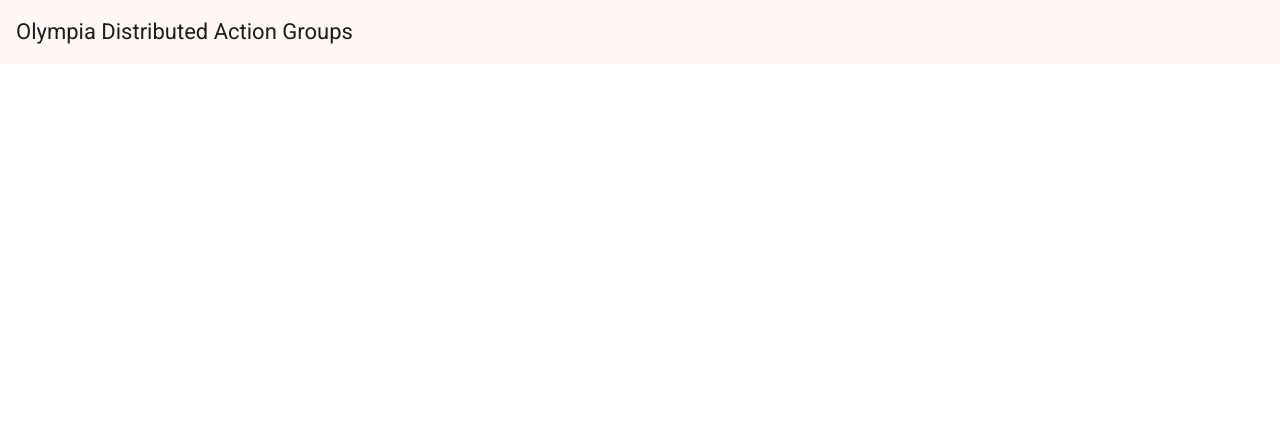
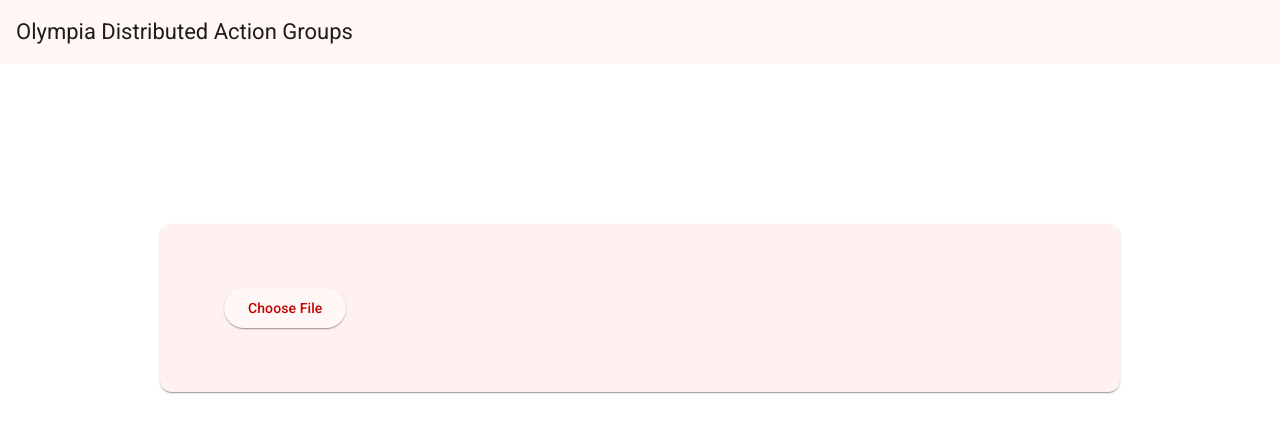
Before and after one commit to GansterB/oly-distributed-action-groups, an Angular app: page / in a window 1280 px wide. Shown: the top 432 px of the page. Built offline with nearby package versions, Linux system fonts and the light colour scheme.

Commit message:
Added landing page with email uploads

```diff
--- a/src/app/app.routes.ts
+++ b/src/app/app.routes.ts
@@ -1,3 +1,6 @@
 import { Routes } from '@angular/router';
+import { LandingComponent } from './pages/landing/landing.component';
 
-export const routes: Routes = [];
+export const routes: Routes = [
+    { path: '', component: LandingComponent }
+];
--- /dev/null
+++ b/src/app/pages/landing/landing.component.html
@@ -0,0 +1,22 @@
+<mat-card class="file-input-card">
+    <mat-card-content>
+        <button mat-raised-button
+            (click)="fileInput.click()">
+            Choose File
+        </button>
+        <input #fileInput hidden type="file"
+            accept=".txt" multiple="false"
+            (change)="onFileSelected($event)"
+        />
+        <span class="file-name">
+            {{selectedFile?.name}}
+        </span>
+        @if (selectedFile) {
+            <button mat-icon-button
+                class="remove-file-button"
+                (click)="selectedFile = undefined">
+                <mat-icon>delete_forever</mat-icon>
+            </button>
+        }
+    </mat-card-content>
+</mat-card>
--- /dev/null
+++ b/src/app/pages/landing/landing.component.scss
@@ -0,0 +1,12 @@
+.file-input-card {
+  padding: 3rem;
+  margin: 10rem;
+}
+
+.file-name {
+  margin-left: 1rem;
+}
+
+.remove-file-button {
+  top: 0.5rem
+}
--- /dev/null
+++ b/src/app/pages/landing/landing.component.ts
@@ -0,0 +1,36 @@
+import { Component } from '@angular/core';
+import { MatButtonModule } from '@angular/material/button';
+import { MatCardModule } from '@angular/material/card';
+import { MatIconModule } from '@angular/material/icon';
+
+type FileEvent = Event & {
+  target: EventTarget & { files?: File[] } | null
+};
+
+@Component({
+  selector: 'app-landing',
+  imports: [
+    MatButtonModule,
+    MatCardModule,
+    MatIconModule,
+  ],
+  templateUrl: './landing.component.html',
+  styleUrl: './landing.component.scss',
+})
+export class LandingComponent {
+
+  selectedFile?: File;
+
+  async onFileSelected(e: FileEvent) {
+    if (e.target?.files?.length) {
+      this.selectedFile = e.target.files[0];
+
+      const text = await this.selectedFile.text();
+      const emails = text
+        .split(/[ ,\r\n]+/)
+        .filter(e => e);
+
+      console.log('email list:', emails);
+    }
+  }
+}
```
